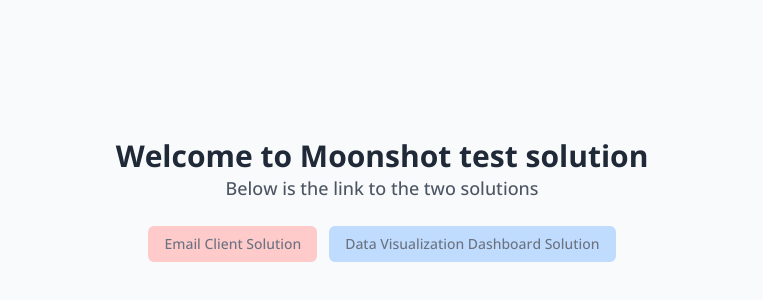
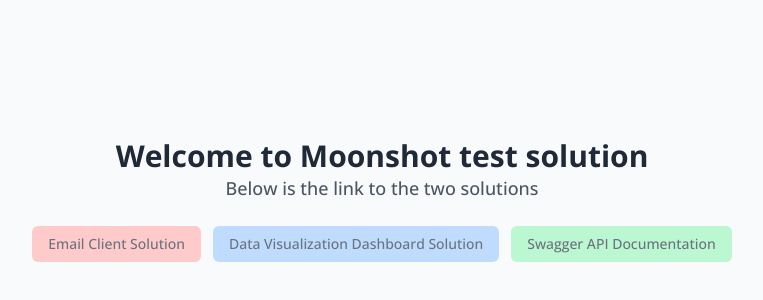
Before and after one commit to mbramani/moonshot-2024-10-12, a Next.js app: page / in a window 1280 px wide. Shown: the part 200-500 px from the top of the page, without its empty margins (258-1021 px from the left). Built offline with nearby package versions, Linux system fonts and the light colour scheme.

Commit message:
update readme

```diff
--- a/package.json
+++ b/package.json
@@ -28,14 +28,13 @@
         "jose": "^5.9.6",
         "lucide-react": "^0.454.0",
         "next": "15",
-        "next-swagger-doc": "^0.4.1",
+        "next-swagger-doc": "0.4.0",
         "next-themes": "^0.3.0",
         "react": "^18",
         "react-day-picker": "^8.10.1",
         "react-dom": "^18",
         "react-hook-form": "^7.53.1",
         "recharts": "^2.13.0",
-        "swagger-ui-express": "^5.0.1",
         "swagger-ui-react": "^5.17.14",
         "tailwind-merge": "^2.5.4",
         "tailwindcss-animate": "^1.0.7",
--- a/src/app/page.tsx
+++ b/src/app/page.tsx
@@ -33,6 +33,15 @@ export default function Home() {
                                 Data Visualization Dashboard Solution
                             </Link>
                         </li>
+                        <li>
+                            <Link
+                                href="/api-docs"
+                                title="API Documentation"
+                                className="inline-block px-4 py-2 bg-green-200 hover:bg-green-100 rounded-md"
+                            >
+                                Swagger API Documentation
+                            </Link>
+                        </li>
                     </ul>
                 </nav>
             </section>
--- a/src/utils/swagger.ts
+++ b/src/utils/swagger.ts
@@ -1,3 +1,5 @@
+import "server-only"
+
 import { createSwaggerSpec } from 'next-swagger-doc';
 
 export const getApiDocs = async () => {
@@ -13,7 +15,7 @@ export const getApiDocs = async () => {
             },
             servers: [
                 {
-                    url: 'https://moonshot-2024-10-12.vercel.app/api',
+                    url: 'https://moonshot-2024-10-12.vercel.app',
                     description: 'Api base URL',
                 },
             ],
```
Also changed, not shown: 2 other files (tests, documents, lock files or other folders).
